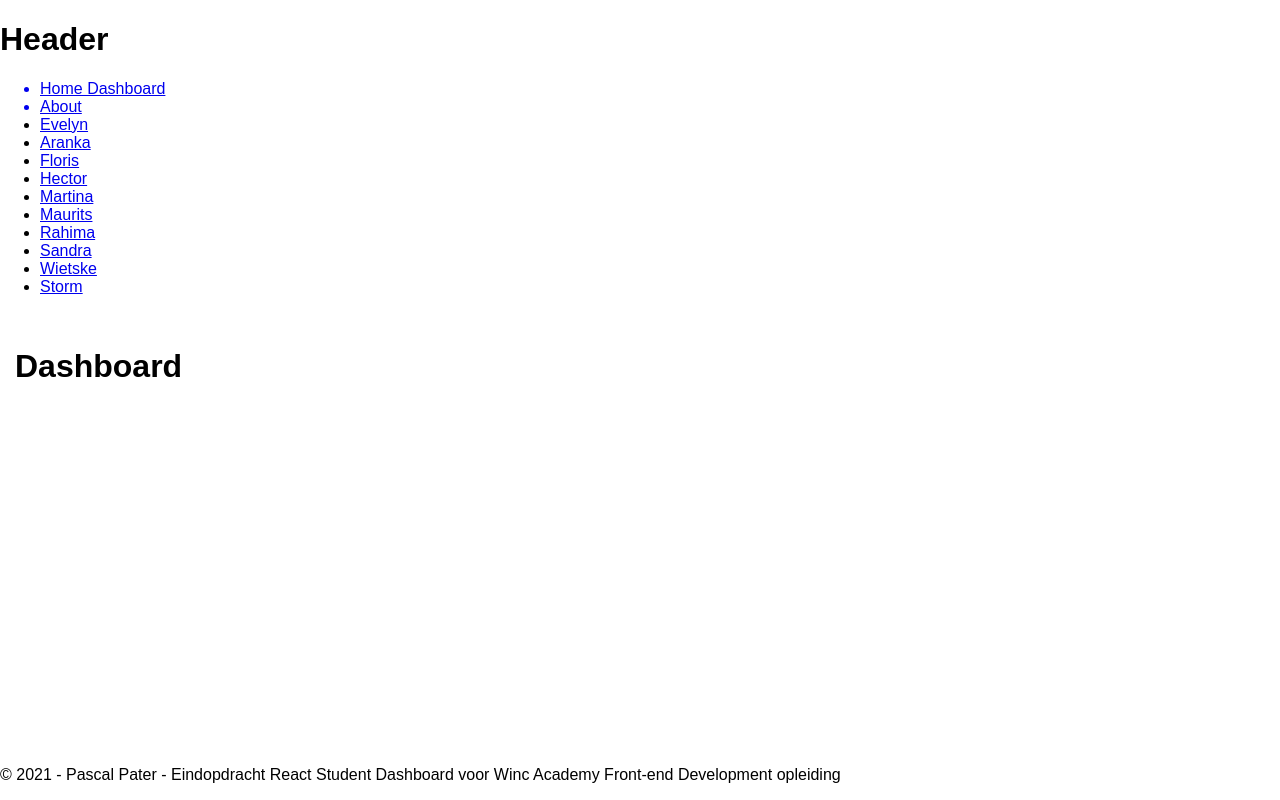
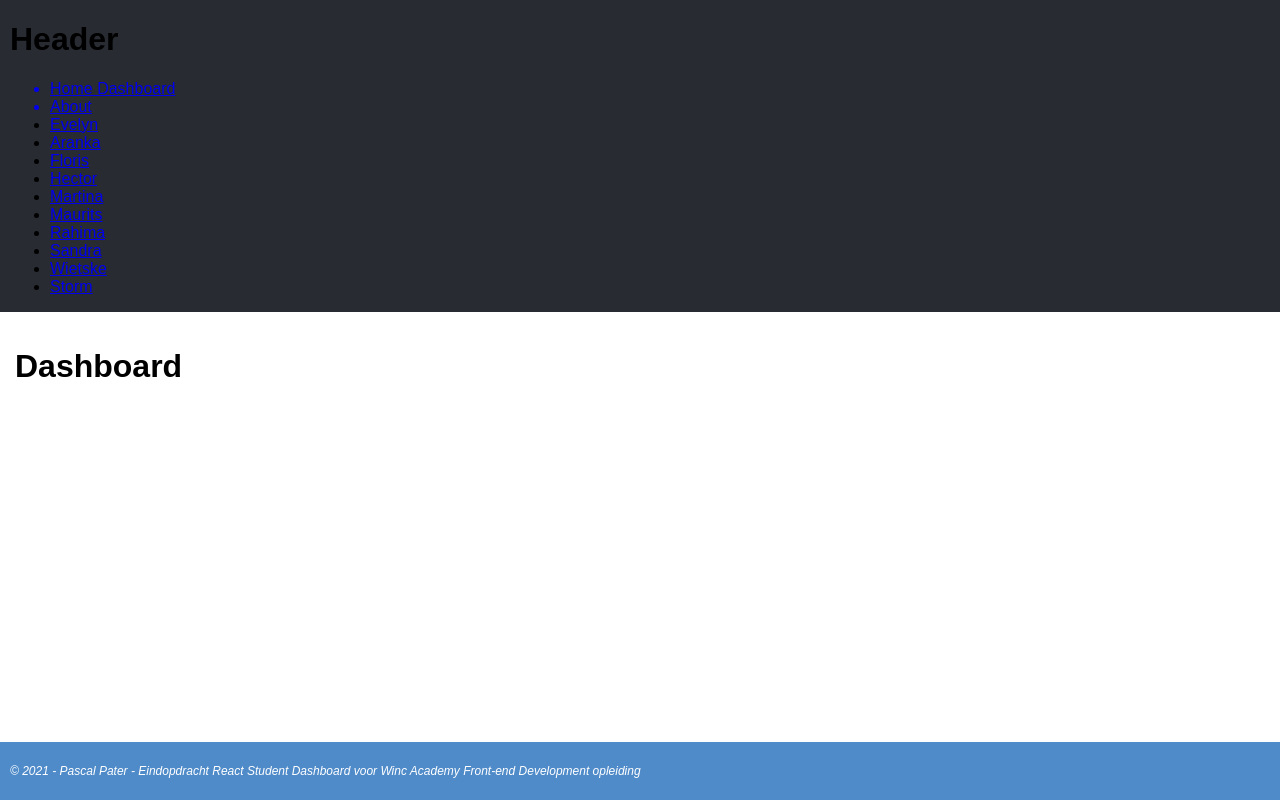
Before and after one commit to PasquinelP/pascal_pater-eindopdracht-React-Student-Dashboard, a React (Create React App) app: page / in a window 1280 px wide. Built offline with nearby package versions, Linux system fonts and the light colour scheme; the HTML template or start-up script is replaced by a standard one.

Commit message:
add some styling

```diff
--- a/src/index.css
+++ b/src/index.css
@@ -32,3 +32,20 @@ body {
 main {
   padding: 15px;
 }
+
+header {
+
+}
+
+.page-header {
+  background-color: #282b32;
+  padding: 0 10px;
+}
+
+footer {
+  background-color: #4f8bc9;
+  color: #fff;
+  padding: 10px;
+  font-size: 12px;
+  font-style: italic;
+}
```
